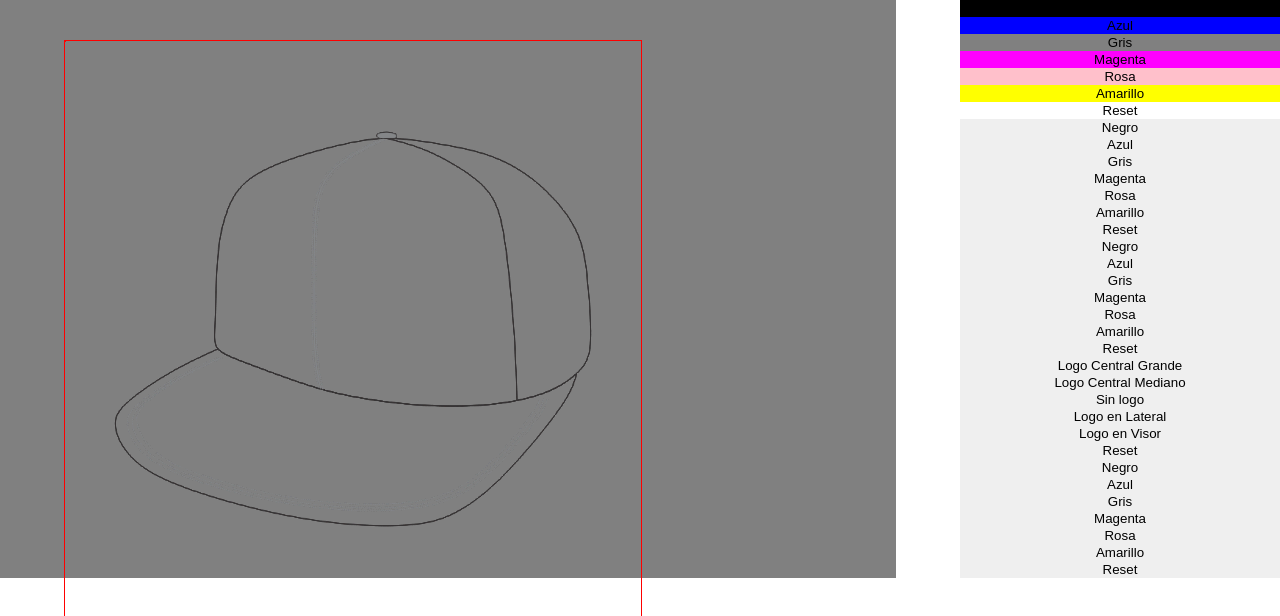
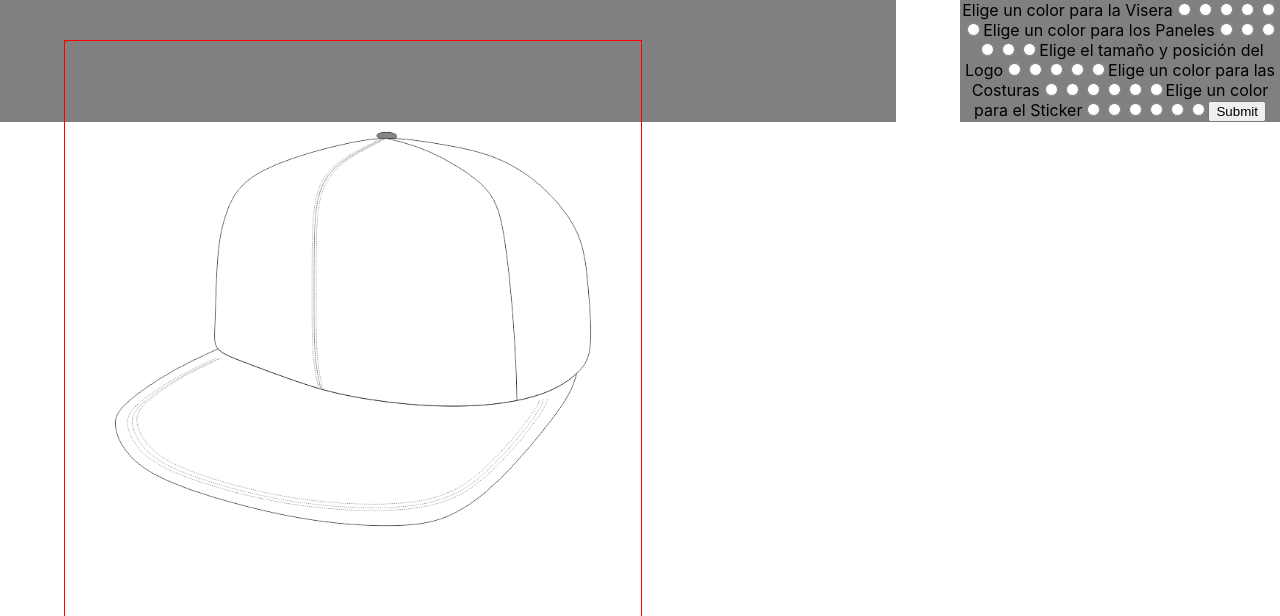
Before and after one commit to nuevo-rama/rm-react-customize-design-v2, a React (Create React App) app: page / in a window 1280 px wide. Shown: the top 616 px of the page. Built offline with nearby package versions, Linux system fonts and the light colour scheme.

Commit message:
agrupo todo en un solo component para lograr un solo form

```diff
--- a/src/App.js
+++ b/src/App.js
@@ -1,10 +1,7 @@
 import React from 'react';
 
 import CustomizeVisor from './components/CustomizeVisor';
-import CustomizePanel from './components/CustomizePanel';
-import CustomizeThread from './components/CustomizeThread';
-import CustomizeLogo from './components/CustomizeLogo';
-import CustomizeSticker from './components/CustomizeSticker';
+
 
 
 import './App.css';
@@ -12,7 +9,6 @@ import './App.css';
 function App() {
   return (
     <div className="App">
-
       <CustomizeVisor
       inicialImage= {'/productImagesCustomize/cap-image-inicial.png'}
       VisorColorBlack= {'/productImagesCustomize/cap-image-visor-color-black.png'}
@@ -21,38 +17,26 @@ function App() {
       VisorColorMagenta= {'/productImagesCustomize/cap-image-visor-color-magenta.png'}
       VisorColorPink= {'/productImagesCustomize/cap-image-visor-color-pink.png'}
       VisorColorYellow= {'/productImagesCustomize/cap-image-visor-color-yellow.png'}
-      />
 
-      <CustomizePanel
-      inicialImage= {'/productImagesCustomize/cap-image-inicial.png'}
       PanelColorBlack= {'/productImagesCustomize/cap-image-panels-color-black.png'}
       PanelColorBlue= {'/productImagesCustomize/cap-image-panels-color-blue.png'}
       PanelColorGrey= {'/productImagesCustomize/cap-image-panels-color-grey.png'}
       PanelColorMagenta= {'/productImagesCustomize/cap-image-panels-color-magenta.png'}
       PanelColorPink= {'/productImagesCustomize/cap-image-panels-color-pink.png'}
       PanelColorYellow= {'/productImagesCustomize/cap-image-panels-color-yellow.png'}
-      />
 
-      <CustomizeThread
-      inicialImage= {'/productImagesCustomize/cap-image-inicial.png'}
       ThreadColorBlack= {'/productImagesCustomize/cap-image-thread-color-black.png'}
       ThreadColorBlue= {'/productImagesCustomize/cap-image-thread-color-blue.png'}
       ThreadColorGrey= {'/productImagesCustomize/cap-image-thread-color-grey.png'}
       ThreadColorMagenta= {'/productImagesCustomize/cap-image-thread-color-magenta.png'}
       ThreadColorPink= {'/productImagesCustomize/cap-image-thread-color-pink.png'}
       ThreadColorYellow= {'/productImagesCustomize/cap-image-thread-color-yellow.png'}
-      />
 
-      <CustomizeLogo
-      inicialImage= {'/productImagesCustomize/cap-image-inicial.png'}
       LogoCentralBig= {'/productImagesCustomize/cap-image-logo-central-big.png'}
       LogoCentralSmall= {'/productImagesCustomize/cap-image-logo-central-small.png'}
       LogoClean= {'/productImagesCustomize/cap-image-logo-clean.png'}
       LogoPanelSide= {'/productImagesCustomize/cap-image-logo-panel-side.png'}
-      />
 
-      <CustomizeSticker
-      inicialImage= {'/productImagesCustomize/cap-image-inicial.png'}
       StickerColorBlack= {'/productImagesCustomize/cap-image-sticker-color-black.png'}
       StickerColorBlue= {'/productImagesCustomize/cap-image-sticker-color-blue.png'}
       StickerColorGrey= {'/productImagesCustomize/cap-image-sticker-color-grey.png'}
@@ -60,8 +44,6 @@ function App() {
       StickerColorPink= {'/productImagesCustomize/cap-image-sticker-color-pink.png'}
       StickerColorYellow= {'/productImagesCustomize/cap-image-sticker-color-yellow.png'}
       />
-
-
     </div>
   );
 }
--- a/src/components/CustomizeVisor.js
+++ b/src/components/CustomizeVisor.js
@@ -7,31 +7,122 @@ constructor (props) {
     this.state = {
         inicialImage: props.inicialImage,
         changeImage: props.changeImage,
-    }
+        value: ''  //para el form
+    };
+
+    this.handleChange = this.handleChange.bind(this); //para el form
+    this.handleSubmit = this.handleSubmit.bind(this); //para el form
 }
+
+handleChange(event) { //para el form
+    this.setState({value: event.target.value});
+  }
+
+  handleSubmit(event) { //para el form
+    //alert('A name was submitted: ' + this.state.value);
+    event.preventDefault();
+  }
+
+  //VISOR
 
 VisorColorBlack () {
     this.setState ( {changeImage: this.props.VisorColorBlack})
 }
-
 VisorColorBlue () {
     this.setState ( {changeImage: this.props.VisorColorBlue})
 }
-
 VisorColorGrey () {
     this.setState ( {changeImage: this.props.VisorColorGrey})
 }
-
 VisorColorMagenta () {
     this.setState ( {changeImage: this.props.VisorColorMagenta})
 }
-
 VisorColorPink () {
     this.setState ( {changeImage: this.props.VisorColorPink})
 }
-
 VisorColorYellow () {
     this.setState ( {changeImage: this.props.VisorColorYellow})
+}
+
+//PANEL
+
+PanelColorBlack () {
+    this.setState ( {changeImage: this.props.PanelColorBlack})
+}
+PanelColorBlue () {
+    this.setState ( {changeImage: this.props.PanelColorBlue})
+}
+PanelColorGrey () {
+    this.setState ( {changeImage: this.props.PanelColorGrey})
+}
+PanelColorMagenta () {
+    this.setState ( {changeImage: this.props.PanelColorMagenta})
+}
+PanelColorPink () {
+    this.setState ( {changeImage: this.props.PanelColorPink})
+}
+PanelColorYellow () {
+    this.setState ( {changeImage: this.props.PanelColorYellow})
+}
+
+//LOGO
+
+LogoCentralBig () {
+    this.setState ( {changeImage: this.props.LogoCentralBig})
+}
+LogoCentralSmall () {
+    this.setState ( {changeImage: this.props.LogoCentralSmall})
+}
+LogoClean () {
+    this.setState ( {changeImage: this.props.LogoClean})
+}
+LogoPanelSide () {
+    this.setState ( {changeImage: this.props.LogoPanelSide})
+}
+LogoVisor () {
+    this.setState ( {changeImage: this.props.LogoVisor})
+}
+
+//THREAD
+
+ThreadColorBlack () {
+    this.setState ( {changeImage: this.props.ThreadColorBlack})
+}
+ThreadColorBlue () {
+    this.setState ( {changeImage: this.props.ThreadColorBlue})
+}
+ThreadColorGrey () {
+    this.setState ( {changeImage: this.props.ThreadColorGrey})
+}
+ThreadColorMagenta () {
+    this.setState ( {changeImage: this.props.ThreadColorMagenta})
+}
+ThreadColorPink () {
+    this.setState ( {changeImage: this.props.ThreadColorPink})
+}
+ThreadColorYellow () {
+    this.setState ( {changeImage: this.props.ThreadColorYellow})
+}
+
+//STICKER
+
+StickerColorBlack () {
+    this.setState ( {changeImage: this.props.StickerColorBlack})
+}
+StickerColorBlue () {
+    this.setState ( {changeImage: this.props.StickerColorBlue})
+}
+StickerColorGrey () {
+    this.setState ( {changeImage: this.props.StickerColorGrey})
+}
+StickerColorMagenta () {
+    this.setState ( {changeImage: this.props.StickerColorMagenta})
+}
+StickerColorPink () {
+    this.setState ( {changeImage: this.props.StickerColorPink})
+}
+StickerColorYellow () {
+    this.setState ( {changeImage: this.props.StickerColorYellow})
 }
 
 resetImagen () {
@@ -40,24 +131,62 @@ resetImagen () {
 
 render() {                         //ENVUELVO TODO EN RENDER
 return (
+
       <div className= "frame" >
+
           <div className= "frameLeft">
             <img className = "positionFixed" src ={this.state.inicialImage}></img>
             <img className = "positionFixed" src ={this.state.changeImage}></img>
           </div>
+
           <div className= "frameRight">
-          <button id = "black" onClick= { () => this.VisorColorBlack() }>Negro</button>
-          <button id = "blue" onClick= { () => this.VisorColorBlue() }>Azul</button>
+            <form onSubmit={this.handleSubmit}>
+                <label>Elige un color para la Visera</label>
+                <input type="radio" id = "black" name= "visor" value={this.state.value} onChange= { () => this.VisorColorBlack() }/>
+                <input type="radio" id = "blue" name= "visor" value={this.state.value} onChange= { () => this.VisorColorBlue() }/>
+                <input type="radio" id = "grey" name= "visor" value={this.state.value} onChange= { () => this.VisorColorGrey() }/>
+                <input type="radio" id = "magenta" name= "visor" value={this.state.value} onChange= { () => this.VisorColorMagenta() }/>
+                <input type="radio" id = "pink" name= "visor" value={this.state.value} onChange= { () => this.VisorColorPink() }/>
+                <input type="radio" id = "yellow" name= "visor" value={this.state.value} onChange= { () => this.VisorColorYellow() }/>
 
-          <button id = "grey" onClick= { () => this.VisorColorGrey() }>Gris</button>
-          <button id = "magenta" onClick= { () => this.VisorColorMagenta() }>Magenta</button>
+                <label>Elige un color para los Paneles</label>
+                <input type="radio" id = "black" name= "panel" value={this.state.value} onChange= { () => this.PanelColorBlack() }/>
+                <input type="radio" id = "blue" name= "panel" value={this.state.value} onChange= { () => this.PanelColorBlue() }/>
+                <input type="radio" id = "grey" name= "panel" value={this.state.value} onChange= { () => this.PanelColorGrey() }/>
+                <input type="radio" id = "magenta" name= "panel" value={this.state.value} onChange= { () => this.PanelColorMagenta() }/>
+                <input type="radio" id = "pink" name= "panel" value={this.state.value} onChange= { () => this.PanelColorPink() }/>
+                <input type="radio" id = "yellow" name= "panel" value={this.state.value} onChange= { () => this.PanelColorYellow() }/>
 
-          <button id = "pink" onClick= { () => this.VisorColorPink() }>Rosa</button>
-          <button id = "yellow" onClick= { () => this.VisorColorYellow() }>Amarillo</button>
+                <label>Elige el tamaño y posición del Logo</label>
+                <input type="radio" id = "logoSelect" name= "logo" value={this.state.value} onChange= { () => this.LogoCentralBig() }/>
+                <input type="radio" id = "logoSelect" name= "logo" value={this.state.value} onChange= { () => this.LogoCentralSmall() }/>
+                <input type="radio" id = "logoSelect" name= "logo" value={this.state.value} onChange= { () => this.LogoClean() }/>
+                <input type="radio" id = "logoSelect" name= "logo" value={this.state.value} onChange= { () => this.LogoPanelSide() }/>
+                <input type="radio" id = "logoSelect" name= "logo" value={this.state.value} onChange= { () => this.LogoVisor() }/>
 
-          <button id = "reset" onClick= { () => this.resetImagen() }>Reset</button>
+                <label>Elige un color para las Costuras</label>
+                <input type="radio" id = "black" name= "thread" value={this.state.value} onChange= { () => this.ThreadColorBlack() }/>
+                <input type="radio" id = "blue" name= "thread" value={this.state.value} onChange= { () => this.ThreadColorBlue() }/>
+                <input type="radio" id = "grey" name= "thread" value={this.state.value} onChange= { () => this.ThreadColorGrey() }/>
+                <input type="radio" id = "magenta" name= "thread" value={this.state.value} onChange= { () => this.ThreadColorMagenta() }/>
+                <input type="radio" id = "pink" name= "thread" value={this.state.value} onChange= { () => this.ThreadColorPink() }/>
+                <input type="radio" id = "yellow" name= "thread" value={this.state.value} onChange= { () => this.ThreadColorYellow() }/>
+
+                <label>Elige un color para el Sticker</label>
+                <input type="radio" id = "black" name= "sticker" value={this.state.value} onChange= { () => this.StickerColorBlack() }/>
+                <input type="radio" id = "blue" name= "sticker" value={this.state.value} onChange= { () => this.StickerColorBlue() }/>
+                <input type="radio" id = "grey" name= "sticker" value={this.state.value} onChange= { () => this.StickerColorGrey() }/>
+                <input type="radio" id = "magenta" name= "sticker" value={this.state.value} onChange= { () => this.StickerColorMagenta() }/>
+                <input type="radio" id = "pink" name= "sticker" value={this.state.value} onChange= { () => this.StickerColorPink() }/>
+                <input type="radio" id = "yellow" name= "sticker" value={this.state.value} onChange= { () => this.StickerColorYellow() }/>
+
+
+                <input type="submit" value="Submit" />
+            </form>
+        </div>
+
       </div>
-      </div>
+
   )
 
 }}
```
